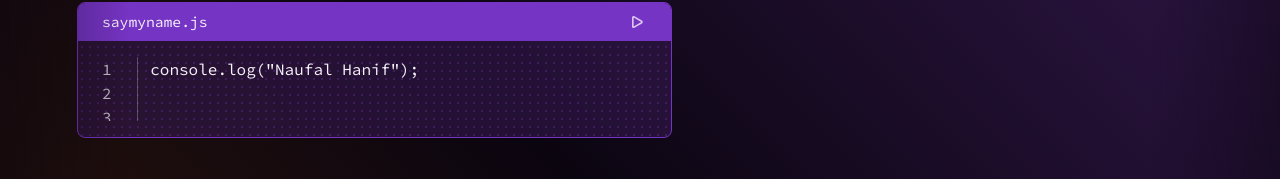
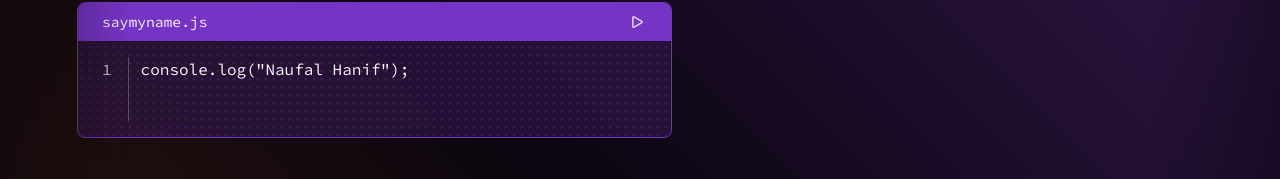
Before and after one commit to naufalhanif25/portfolio, a Next.js app: page / in a window 1280 px wide. Shown: the part 450-629 px from the top of the page. Built offline with nearby package versions, Linux system fonts and the light colour scheme.

Commit message:
fix: code line counter

```diff
--- a/src/app/components/essence-section.tsx
+++ b/src/app/components/essence-section.tsx
@@ -15,7 +15,7 @@ export const EssenceSection = forwardRef<
     const [photoContainerHeight, setPhotoContainerHeight] = useState(0);
     const nameContainerRef = useRef<HTMLSpanElement>(null);
     const textAreaIndexRef = useRef<HTMLSpanElement>(null);
-    const [textAreaLines, setTextAreaLines] = useState(code.length);
+    const [textAreaLines, setTextAreaLines] = useState(code.split("\n").length);
     const [textAreaScrollPos, setTextAreaScrollPos] = useState(0);
 
     const executeCode = () => {
@@ -236,7 +236,7 @@ export const EssenceSection = forwardRef<
                                 onKeyDown={checkTextAreaLines}
                                 onKeyUp={checkTextAreaLines}
                                 onScroll={updateScrollPos}
-                                className="textarea-code-editor h-full grow text-[12pt] text-nowrap outline-none resize-none overflow-auto no-scrollbar overflow-auto"
+                                className="textarea-code-editor h-full grow text-[12pt] text-nowrap outline-none resize-none no-scrollbar overflow-auto overscroll-none"
                                 spellCheck={false}
                                 value={code}
                                 onChange={(e) =>
```
